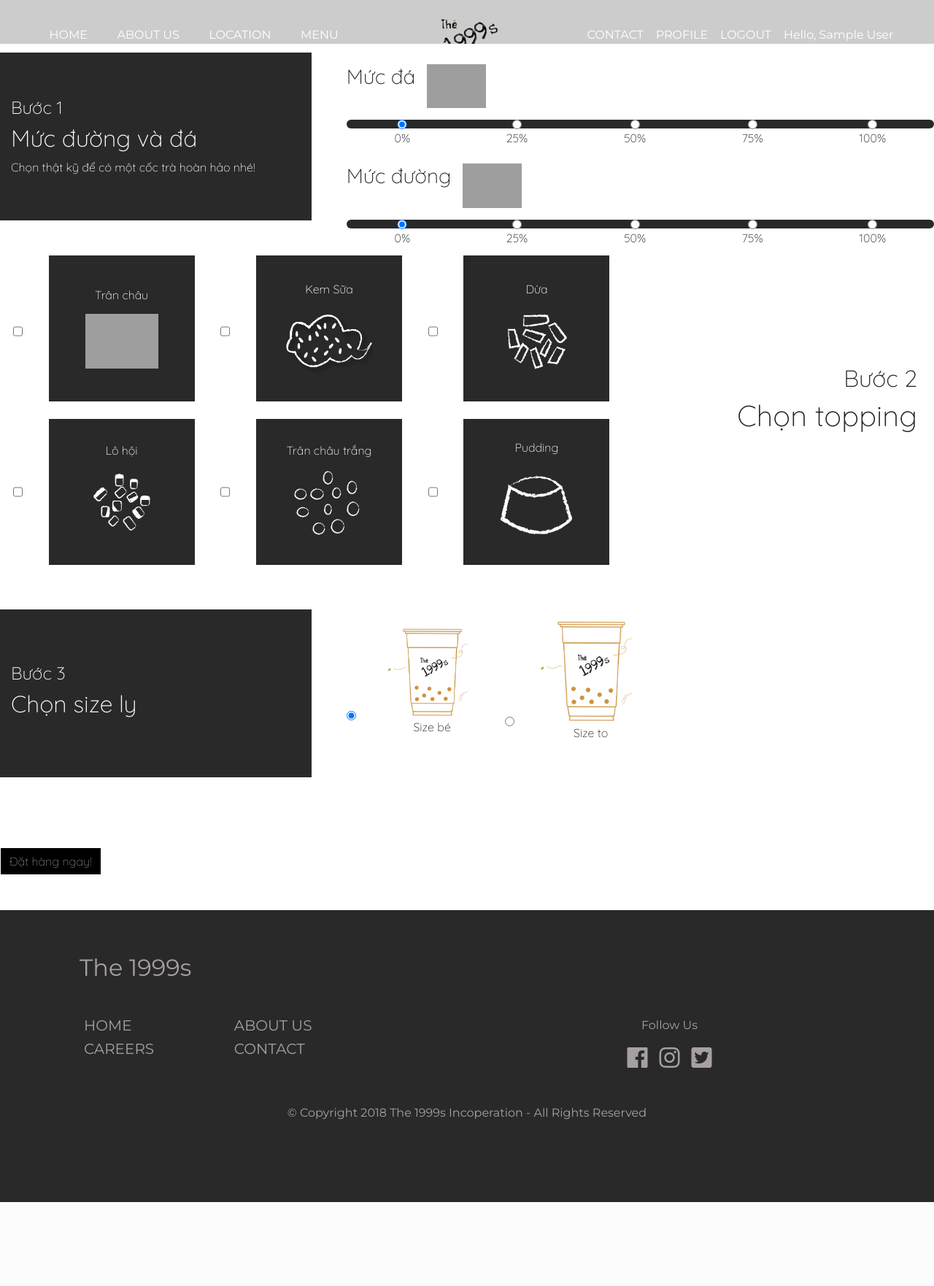
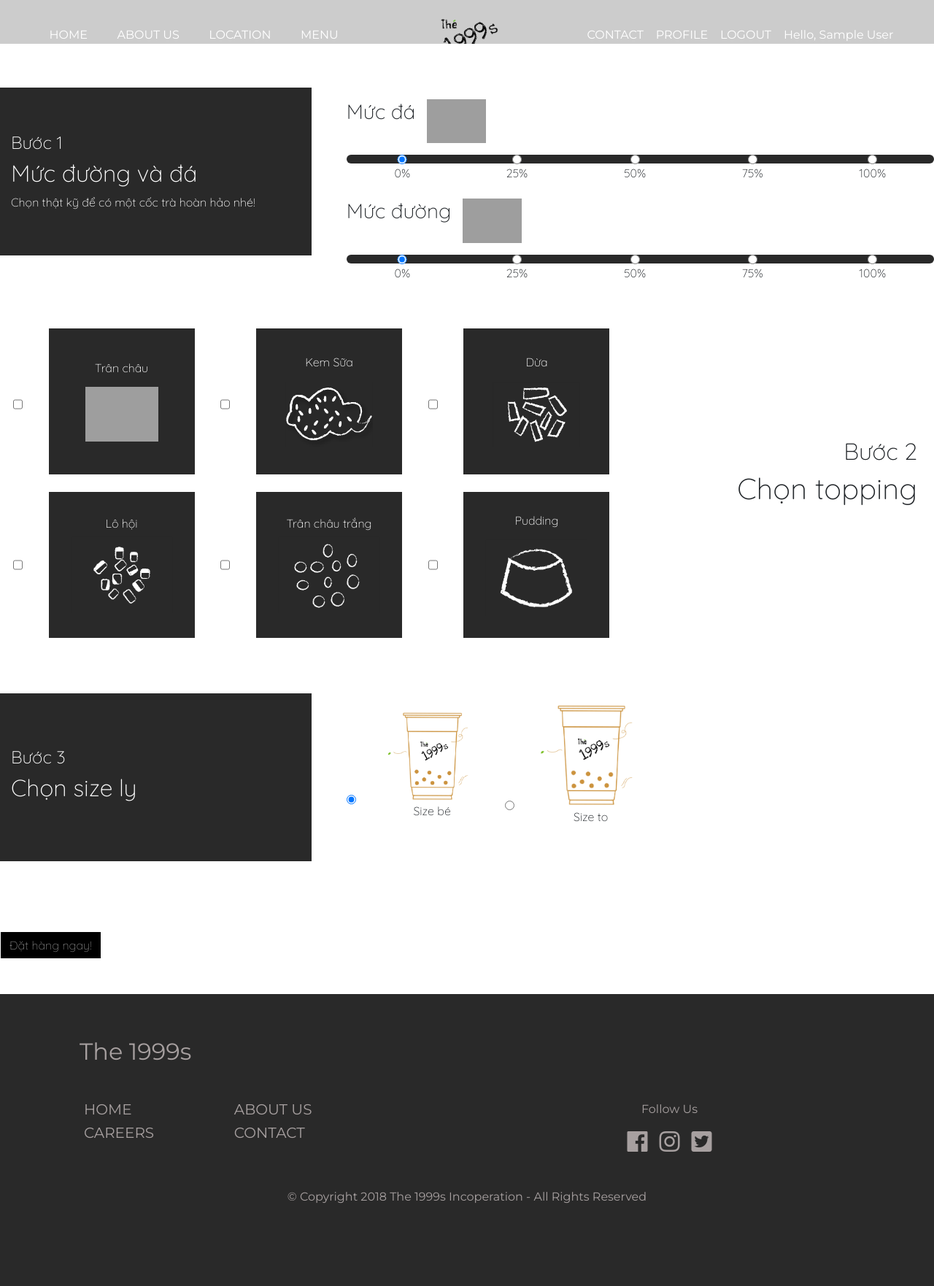
Before and after one commit to FriendlyVietnamese/final-project, a Flask app: a page that uses templates/order.htm in a window 1280 px wide. Shown: the whole page at 73% size. Before the commit the page ends 1647 px from the top, so only its background shows below. Run offline with Flask 2, Linux system fonts and the light colour scheme; the visitor is signed in with stand-in values (Sample User, id 1); parts of the project's set-up code (start-up, migrations or seed data) failed here and were passed over; some libraries are stand-ins or nearby versions; grey boxes are pictures that could not be loaded.

Commit message:
Update order.htm

```diff
--- a/templates/order.htm
+++ b/templates/order.htm
@@ -15,7 +15,7 @@
 
     <!-- order sugar and ice -->
     <form method= 'post'>
-    <div class="d-flex" style="height:230px;" data-aos="fade-right">
+    <div class="d-flex mt-5" style="height:230px;" data-aos="fade-right">
         <div class=" bg-color text-white col-md-4 d-flex flex-column justify-content-center ">
         <div class="font-quicksand "> <h4>Bước 1</h4></div>
         <div class="font-quicksand"> <h2>Mức đường và đá</h2></div>
@@ -87,7 +87,7 @@
 
         <!-- Chọn topping -->
 
-        <div class="d-flex mt-5 " style="margin-top:80px; height:400px;" data-aos="fade-left">
+        <div class="d-flex " style="margin-top:100px; height:400px;" data-aos="fade-left">
                 <div class="d-flex flex-column" style="width:100%">
 
                 <div class="d-flex justify-content-around flex-wrap " style="width:100%; height:50%">
@@ -144,7 +144,7 @@
                 </div>
             </div>
                 <!-- size ly -->
-    <div class="d-flex " style="height:230px; margin-top:85px" data-aos="flip-up">
+    <div class="d-flex " style="height:230px; margin-top:100px" data-aos="flip-up">
             <div class=" bg-color text-white col-md-4 d-flex flex-column justify-content-center ">
             <div class="font-quicksand "> <h4>Bước 3</h4></div>
             <div class="font-quicksand"> <h2>Chọn size ly</h2></div>
```
